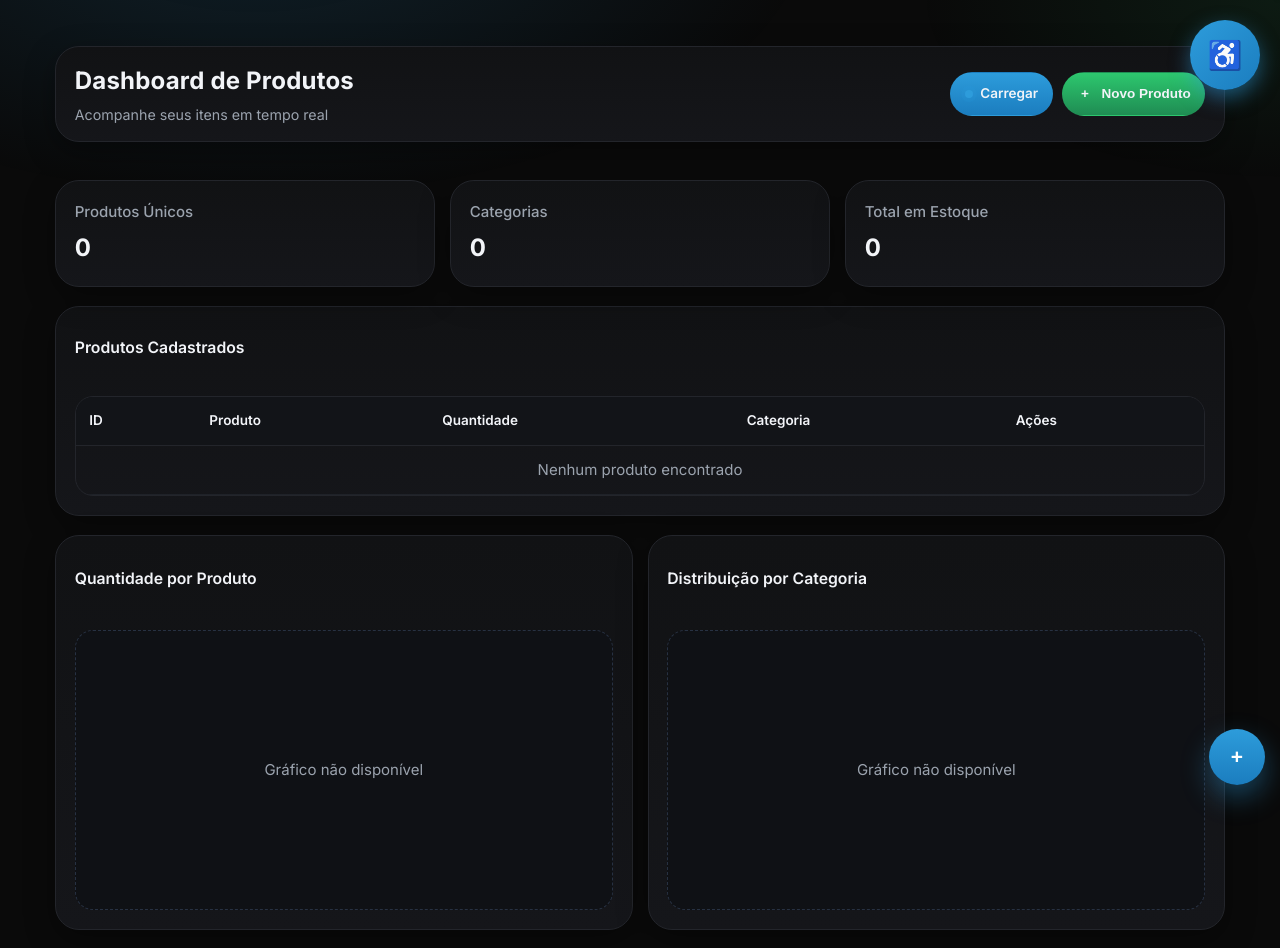
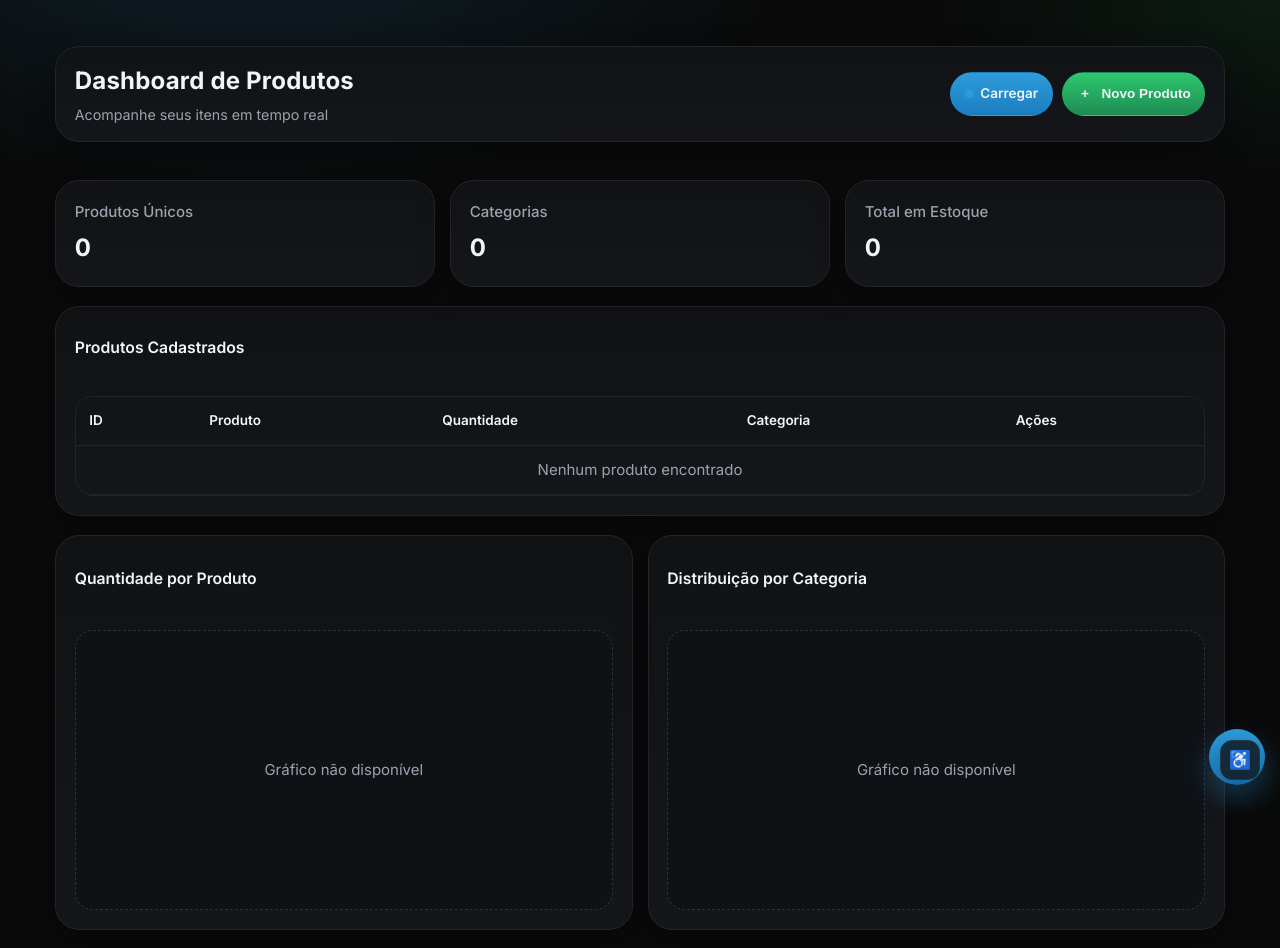
Before and after one commit to Muniz2000/Gest-o-de-vendas, a Flask app: page / in a window 1280 px wide. Run offline with Flask 3, Linux system fonts and the light colour scheme; data that the repository does not hold is empty.

Commit message:
Atualizando Layout

```diff
--- a/static/style.css
+++ b/static/style.css
@@ -100,24 +100,30 @@
 /* Updated Accessibility Toggle Button for improved UI/UX */
 .accessibility-toggle {
   position: fixed;
-  top: 20px;
+  bottom: 20px;
   right: 20px;
-  background: linear-gradient(135deg, var(--primary), var(--primary-600));
-  border: none;
-  border-radius: 50%;
-  width: 70px;
-  height: 70px;
-  color: #fff;
-  font-size: 28px;
+  background: var(--surface);
+  border: 1px solid var(--line);
+  border-radius: 12px;
+  width: 40px;
+  height: 40px;
+  color: var(--text);
+  font-size: 18px;
   cursor: pointer;
   z-index: 1001;
-  box-shadow: 0px 8px 20px rgba(45,156,219,0.5);
-  transition: transform 0.2s ease, box-shadow 0.2s ease;
+  box-shadow: var(--shadow);
+  transition: all 0.2s ease;
+  opacity: 0.8;
+  display: flex;
+  align-items: center;
+  justify-content: center;
 }
 
 .accessibility-toggle:hover {
-  transform: scale(1.1);
-  box-shadow: 0px 12px 25px rgba(45,156,219,0.7);
+  opacity: 1;
+  transform: translateY(-2px);
+  border-color: var(--primary);
+  color: var(--primary);
 }
 
 /* Retain focus styles */
```
